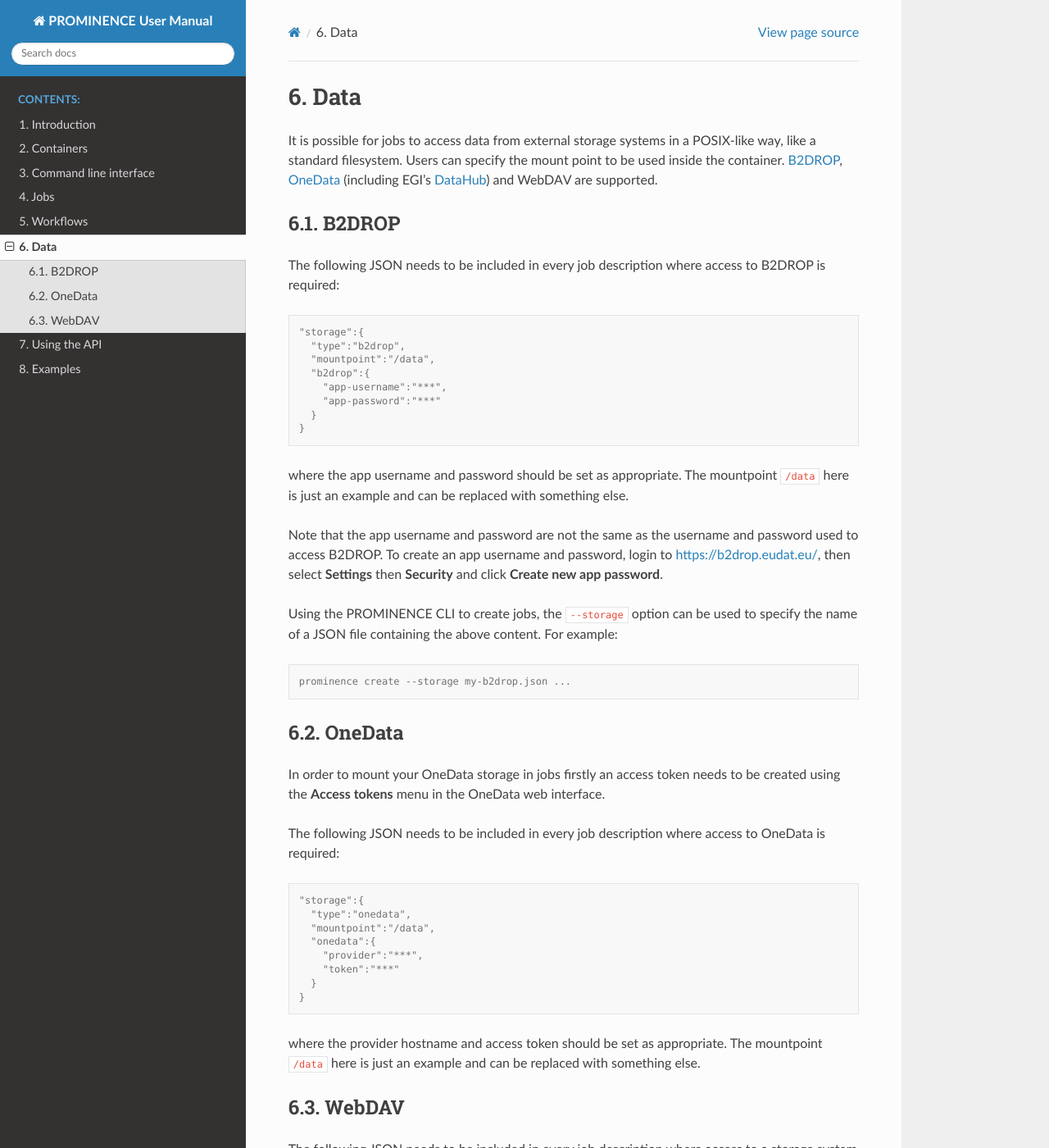
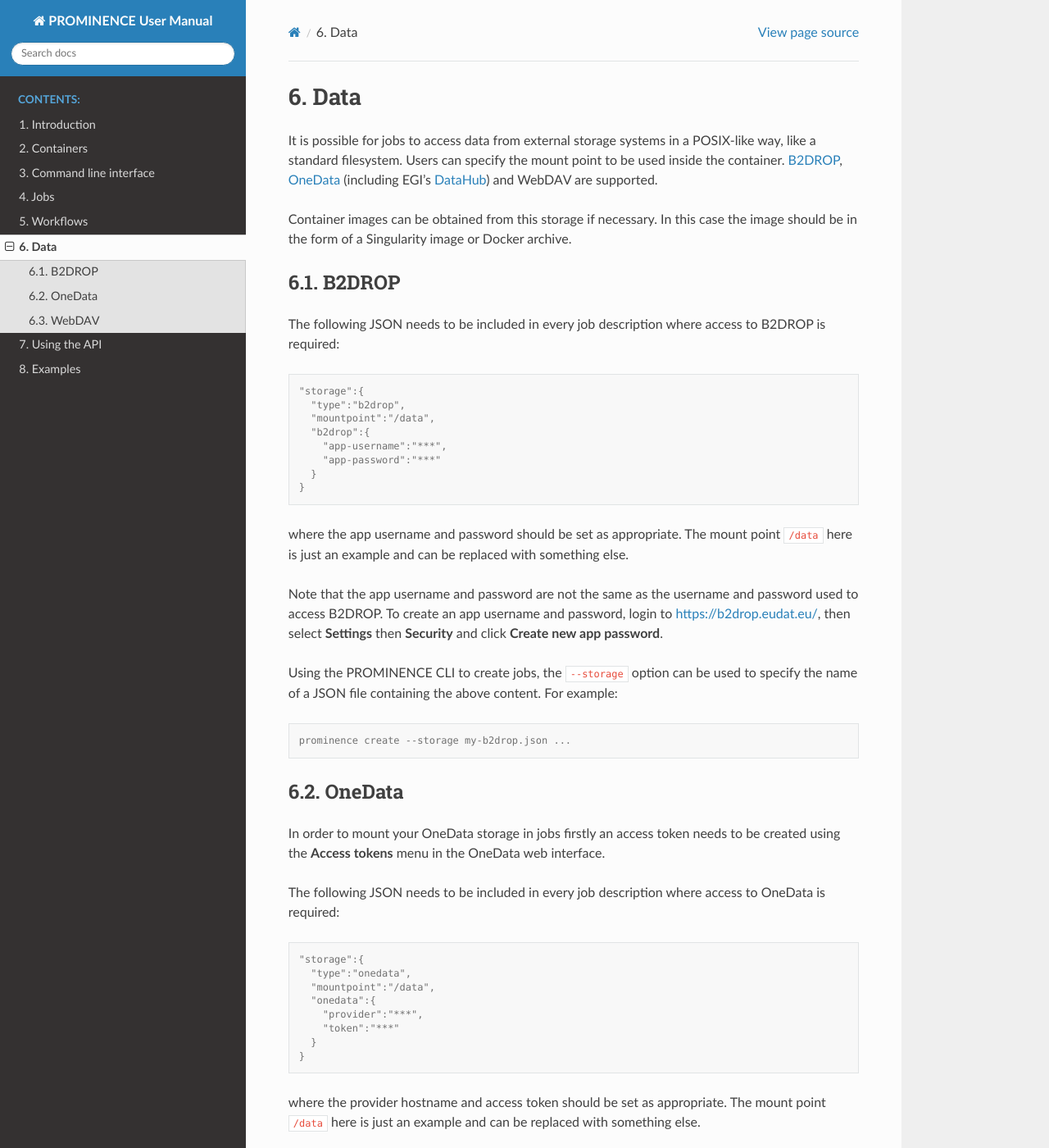
Before and after one commit to prominence-eosc/docs-eosc, a Sphinx documentation site: the page built from source/data.rst, in a window 1280 px wide and 1400 px high. Shown: the whole window at 82% size. Built offline with Sphinx 7.4.7 and the Read the Docs theme 2.0.0, drawn with Linux system fonts in a browser that asks for light colours.

Commit message:
Mention container images from posix attached storage

```diff
--- a/source/data.rst
+++ b/source/data.rst
@@ -4,6 +4,8 @@ Data
 ====
 
 It is possible for jobs to access data from external storage systems in a POSIX-like way, like a standard filesystem. Users can specify the mount point to be used inside the container. `B2DROP <https://b2drop.eudat.eu>`_, `OneData <https://onedata.org>`_ (including EGI's `DataHub <https://datahub.egi.eu>`_) and WebDAV are supported.
+
+Container images can be obtained from this storage if necessary. In this case the image should be in the form of a Singularity image or Docker archive.
 
 B2DROP
 ------
@@ -21,7 +23,7 @@ The following JSON needs to be included in every job description where access to
      }
    }
 
-where the app username and password should be set as appropriate. The mountpoint ``/data`` here is just an example and can be replaced with something else.
+where the app username and password should be set as appropriate. The mount point ``/data`` here is just an example and can be replaced with something else.
 
 Note that the app username and password are not the same as the username and password used to access B2DROP. To create an app username and password, login to https://b2drop.eudat.eu/, then select **Settings** then **Security** and click **Create new app password**.
 
@@ -49,7 +51,7 @@ The following JSON needs to be included in every job description where access to
      }
    }
 
-where the provider hostname and access token should be set as appropriate. The mountpoint ``/data`` here is just an example and can be replaced with something else.
+where the provider hostname and access token should be set as appropriate. The mount point ``/data`` here is just an example and can be replaced with something else.
 
 WebDAV
 ------
```
